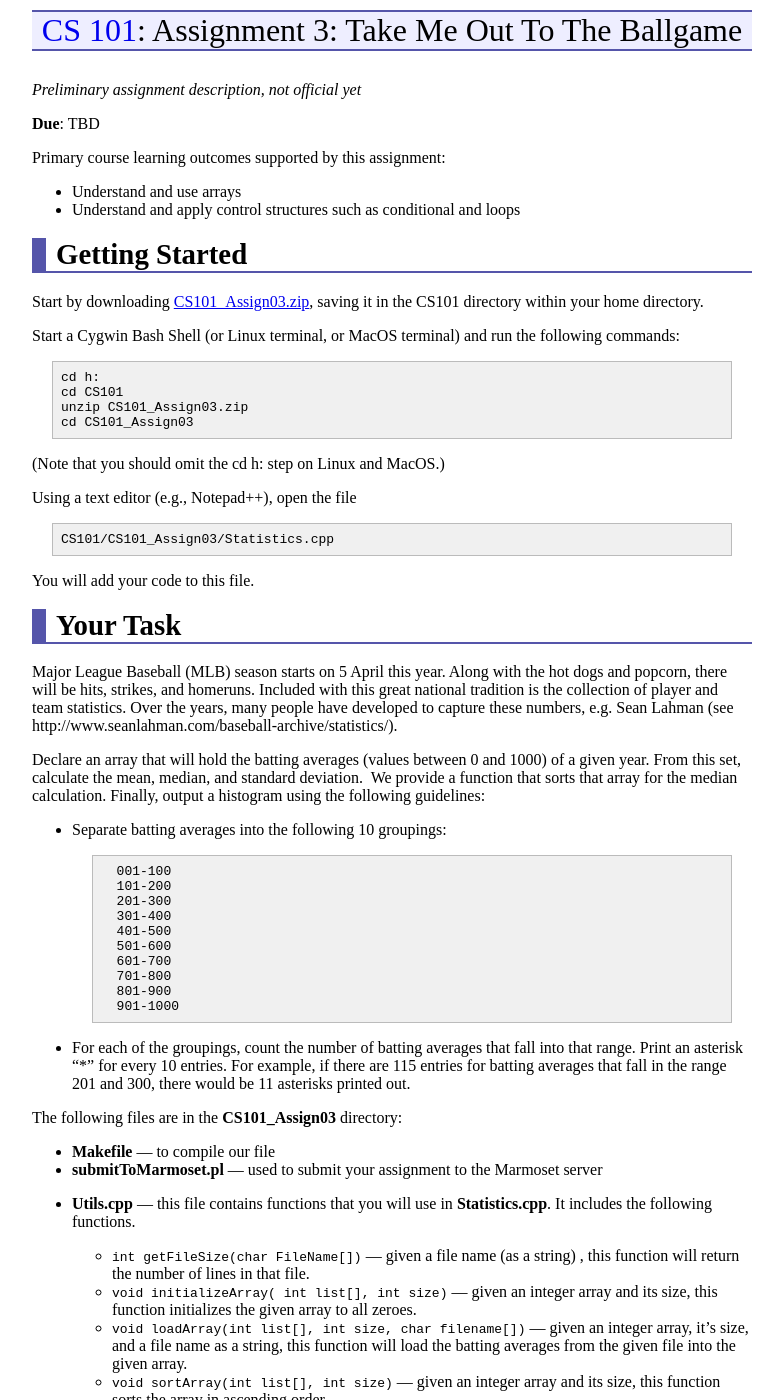
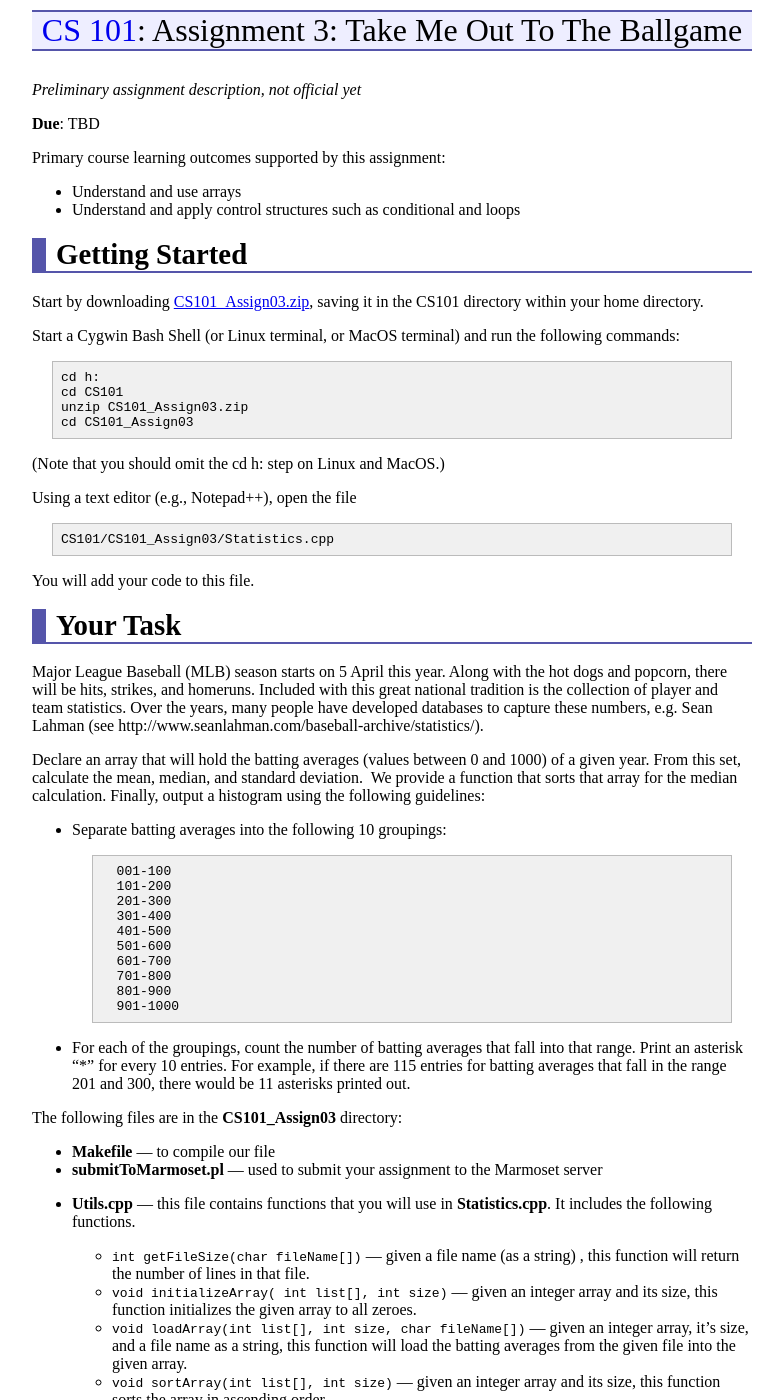
Before and after one commit to ycpcs/cs101-spring2015, a Jekyll site: the page built from assign/assign03.md, in a window 1280 px wide and 1400 px high. Shown: the whole window, without its empty margins (248-1031 px from the left). Built offline with Jekyll 4.4.1, drawn with Linux system fonts in a browser that asks for light colours; Markdown is read by kramdown in place of the engine named in the settings.

Commit message:
Update assign03.md

```diff
--- a/assign/assign03.md
+++ b/assign/assign03.md
@@ -33,7 +33,7 @@ You will add your code to this file.
 
 # Your Task
 
-Major League Baseball (MLB) season starts on 5 April this year.   Along with the hot dogs and popcorn, there will be hits, strikes, and homeruns.  Included with this great national tradition is the collection of player and team statistics.  Over the years, many people have developed to capture these numbers, e.g.  Sean Lahman (see http://www.seanlahman.com/baseball-archive/statistics/).
+Major League Baseball (MLB) season starts on 5 April this year.   Along with the hot dogs and popcorn, there will be hits, strikes, and homeruns.  Included with this great national tradition is the collection of player and team statistics.  Over the years, many people have developed databases to capture these numbers, e.g.  Sean Lahman (see http://www.seanlahman.com/baseball-archive/statistics/).
 
 Declare an array that will hold the batting averages (values between 0 and 1000) of a given year. From this set, calculate the mean, median, and standard deviation.  We provide a function that sorts that array for the median calculation.  Finally, output a histogram using the following guidelines:
 
@@ -58,9 +58,9 @@ The following files are in the **CS101\_Assign03** directory:
 * **submitToMarmoset.pl** &mdash; used to submit your assignment to the Marmoset server
 * **Utils.cpp** &mdash; this file contains functions that you will use in **Statistics.cpp**.  It includes the following functions.
 
-  * `int getFileSize(char FileName[])` &mdash; given a file name (as a string) , this function will return the number of lines in that file.
+  * `int getFileSize(char fileName[])` &mdash; given a file name (as a string) , this function will return the number of lines in that file.
   * `void  initializeArray( int list[], int size)` &mdash; given an integer array and its size, this function initializes the given array to all zeroes.
-  * `void loadArray(int list[], int size, char filename[])` &mdash; given an integer array, it’s size, and a file name as a string, this function will load the batting averages from the given file into the given array.
+  * `void loadArray(int list[], int size, char fileName[])` &mdash; given an integer array, it’s size, and a file name as a string, this function will load the batting averages from the given file into the given array.
   * `void sortArray(int list[], int size)` &mdash; given an integer array and its size, this function sorts the array in ascending order.
 
 * 2014.txt &mdash; data file with batting averages for all MLB players for the 2014 season.
@@ -68,7 +68,7 @@ The following files are in the **CS101\_Assign03** directory:
 
 The following is the sample output when the “2005.txt” file is used.
 
-    Array size:   988
+    Array size:             988
     Mean:                   203.03
     Standard deviation:     132.17
     Median:                 238
```
